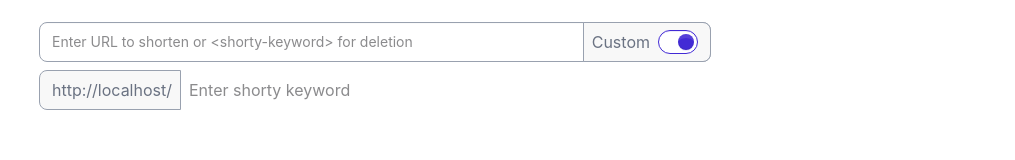
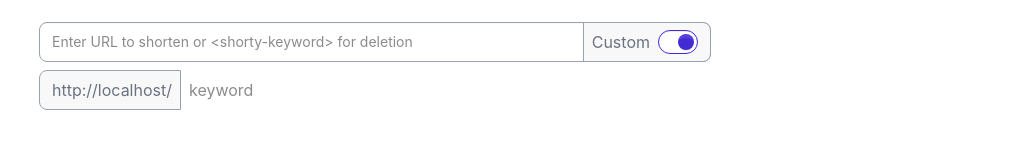
Before and after one commit to meghrathod/shorty, a React (Vite) app in the folder ui/: page / in a window 1280 px wide. Both pictures are taken after a click on the label "Custom". Shown: the part 266-426 px from the top of the page, without its empty margins (265-1280 px from the left). Built offline with nearby package versions, Linux system fonts and the light colour scheme; no server answers.

Commit message:
fix: simplify placeholder text in custom keyword input of UrlInputForm
Signed-off-by: Megh Rathod <me@meghrathod.dev>

```diff
--- a/ui/src/components/UrlInputForm.jsx
+++ b/ui/src/components/UrlInputForm.jsx
@@ -53,7 +53,7 @@ const UrlInputForm = ({ url, setUrl, handleGenerate, handleDeleteClick, custom,
                                 <input
                                     type="text"
                                     id="custom-key"
-                                    placeholder="Enter shorty keyword"
+                                    placeholder="keyword"
                                     className="border-gray-400 h-10 rounded-r-box border-l-0 w-full p-2 focus:outline-none"
                                     value={customKey}
                                     onChange={(e) => setCustomKey(e.target.value)}
```
